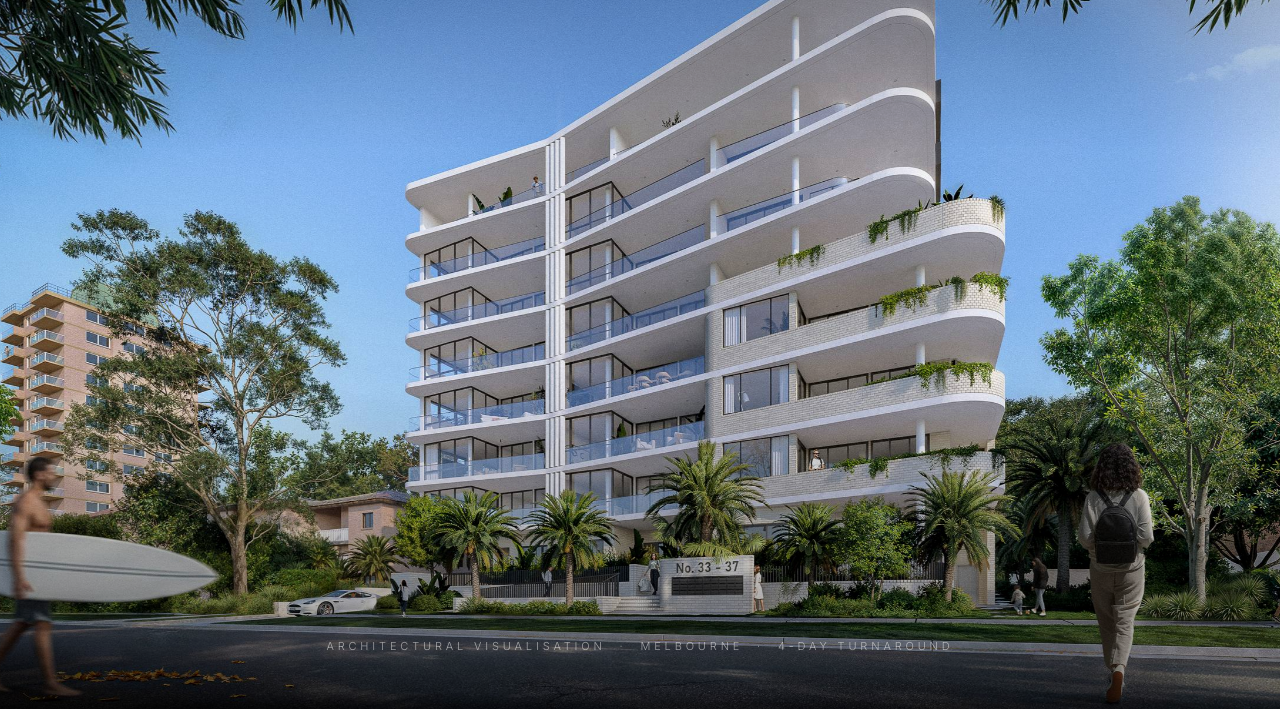
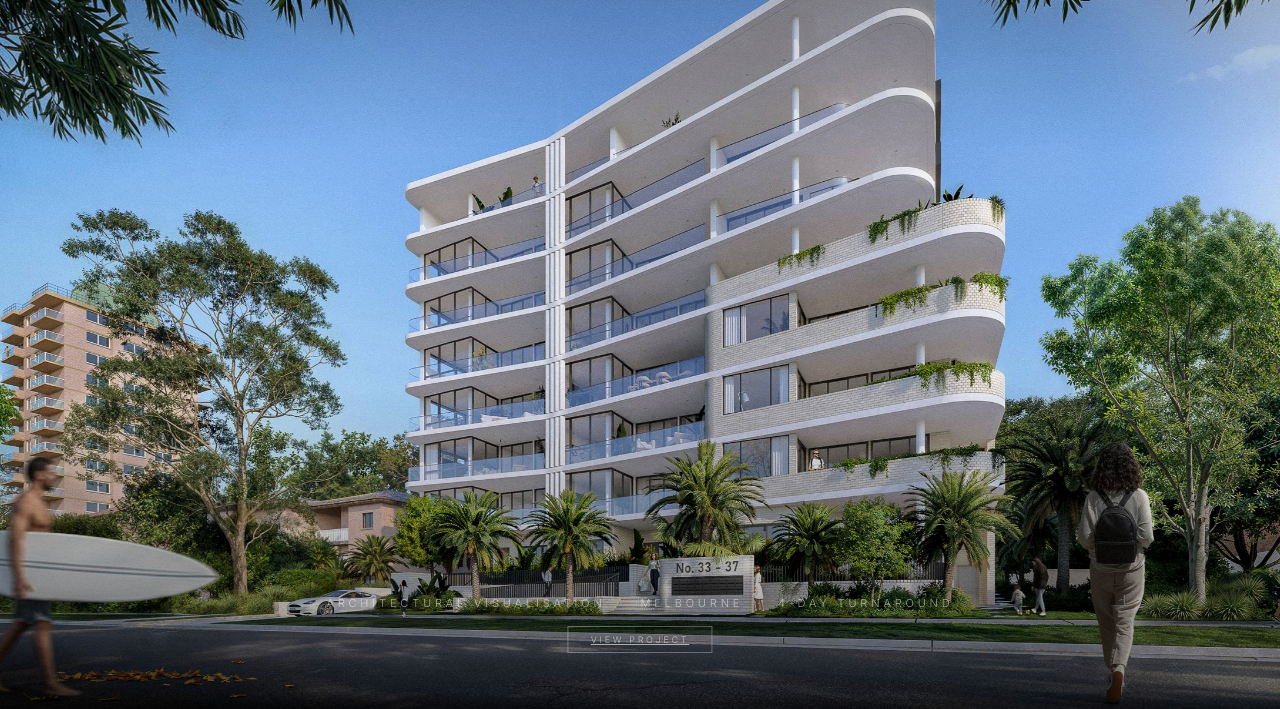
Before and after one commit to IZZAPIZZLE/dixipix, a website: page index.html in a window 1280 px wide. Shown: the part 91-800 px from the top of the page. Drawn offline with Linux system fonts and the light colour scheme.

Commit message:
Add VIEW PROJECT ghost button to hero on landing page

```diff
--- a/index.html
+++ b/index.html
@@ -122,13 +122,21 @@
       z-index: 1;
     }
 
-    /* ── Hero tagline ── */
-    .hero-tagline {
+    /* ── Hero bottom ── */
+    .hero-bottom {
       position: absolute;
       bottom: clamp(32px, 5vw, 56px);
       left: 50%;
       transform: translateX(-50%);
       z-index: 2;
+      display: flex;
+      flex-direction: column;
+      align-items: center;
+      gap: 16px;
+      opacity: 0;
+      animation: taglineFade 1.2s ease 1s forwards;
+    }
+    .hero-tagline {
       text-align: center;
       white-space: nowrap;
       font-size: clamp(9px, 1vw, 11px);
@@ -136,8 +144,21 @@
       letter-spacing: 0.35em;
       text-transform: uppercase;
       color: rgba(255,255,255,0.55);
-      opacity: 0;
-      animation: taglineFade 1.2s ease 1s forwards;
+    }
+    .hero-view-btn {
+      display: inline-block;
+      padding: 7px 22px;
+      border: 1px solid rgba(255,255,255,0.3);
+      font-size: 9px;
+      font-weight: 300;
+      letter-spacing: 0.3em;
+      text-transform: uppercase;
+      color: rgba(255,255,255,0.6);
+      transition: border-color 0.2s, color 0.2s;
+    }
+    .hero-view-btn:hover {
+      border-color: rgba(255,255,255,0.7);
+      color: rgba(255,255,255,0.95);
     }
     @keyframes taglineFade { to { opacity: 1; } }
 
@@ -145,7 +166,8 @@
     @media (max-width: 600px) {
       .nav-links { gap: 36px; }
       nav { padding-top: 28px; }
-      .hero-tagline { white-space: normal; padding: 0 24px; }
+      .hero-tagline { white-space: normal; }
+      .hero-bottom { width: calc(100% - 48px); }
     }
   </style>
 </head>
@@ -168,7 +190,10 @@
 
   <div id="hero">
     <div class="hero-img"></div>
-    <p class="hero-tagline">Architectural Visualisation &nbsp;·&nbsp; Melbourne &nbsp;·&nbsp; 4-Day Turnaround</p>
+    <div class="hero-bottom">
+      <p class="hero-tagline">Architectural Visualisation &nbsp;·&nbsp; Melbourne &nbsp;·&nbsp; 4-Day Turnaround</p>
+      <a href="project.html?id=taren-point" class="hero-view-btn">View Project</a>
+    </div>
   </div>
 
 </body>
```
